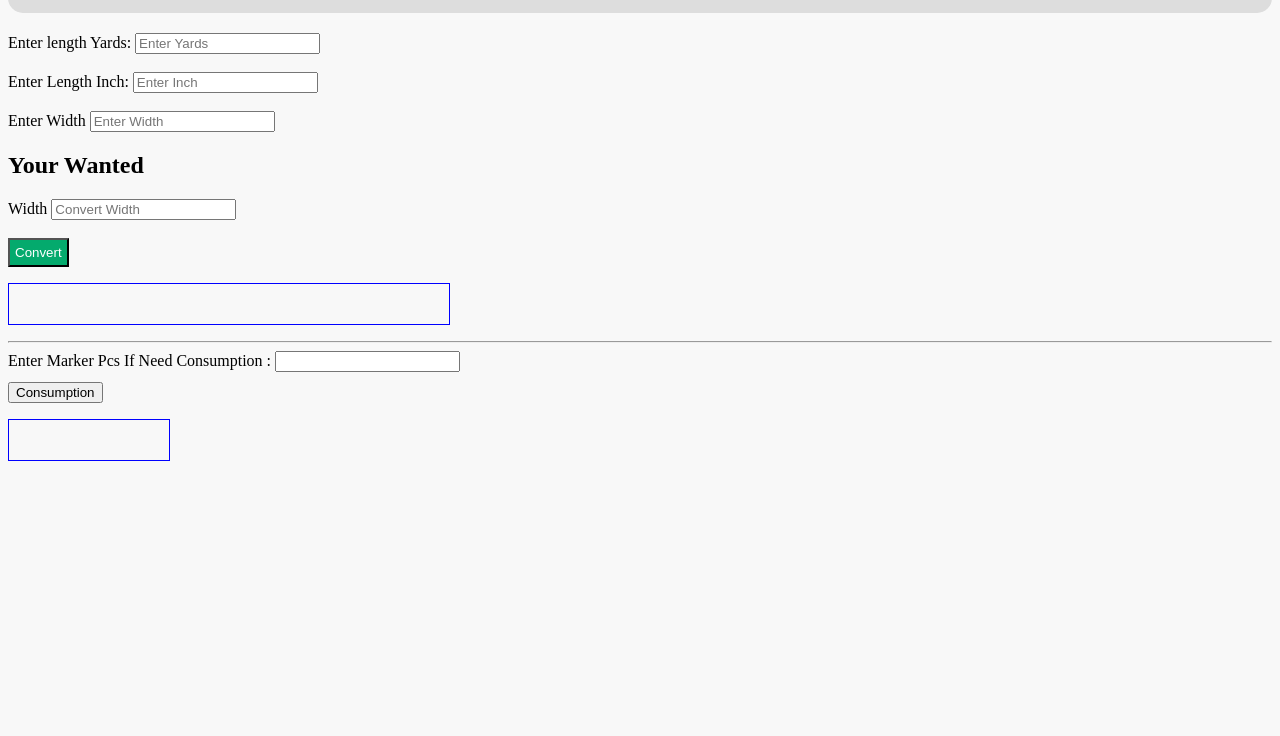
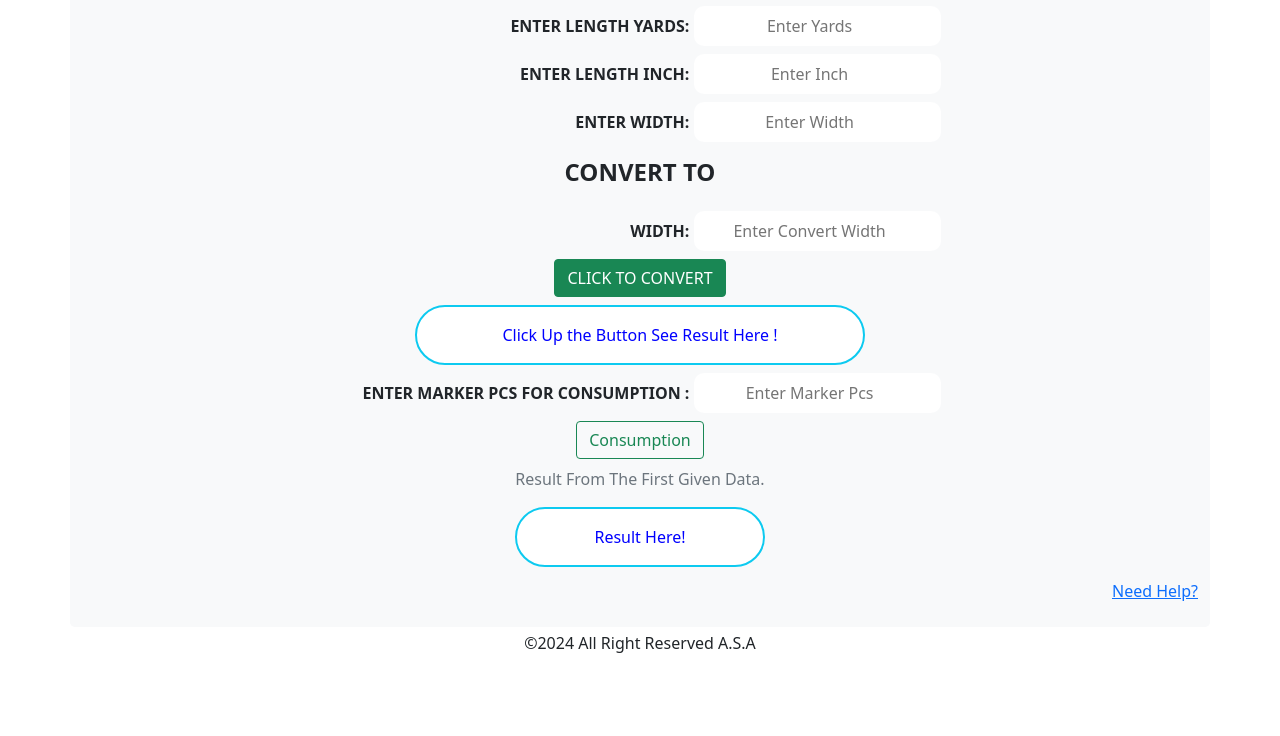
Before and after one commit to abusayed-ahmed/marker-length-width-consumption, a plain HTML site: page index.html in a window 1280 px wide. Shown: the part 64-800 px from the top of the page. Drawn offline with nearby package versions, Linux system fonts and the light colour scheme.

Commit message:
Update with new ui index.html

```diff
--- a/index.html
+++ b/index.html
@@ -1,45 +1,73 @@
+<!DOCTYPE html>
 <!DOCTYPE html>
 <html lang="en">
 <head>
     <meta charset="UTF-8">
 	<meta http-equiv="X-UA-Compatible" content="IE=edge">
 	<meta name="viewport" content="width=device-width, initial-scale=1.0">
-    <title>Yards to Inches Converter</title>
+    <title>Marker length & Width Converter</title>
+	<link href="https://cdn.jsdelivr.net/npm/bootstrap@5.0.2/dist/css/bootstrap.min.css" rel="stylesheet" integrity="sha384-EVSTQN3/azprG1Anm3QDgpJLIm9Nao0Yz1ztcQTwFspd3yD65VohhpuuCOmLASjC" crossorigin="anonymous">
+	<style>
+		label{
+			width:350px;
+			text-align:right;
+		}
+		input{
+			border:none;
+			padding:8px;
+			border-radius:10px;
+			text-align:center;
+		}
+		@media only screen and (max-width: 992px) {
+			label {
+			text-align:center;
+  }
+}
+	</style>
 </head>
-<body style="background-color:rgb(248,248,248)">
+<body>
+	<div class="container bg-light rounded-3 d-flex justify-content-center flex-column gap-2 text-center">
+				<h2 class="text-center fw-bolder p-2 bg-success text-white text-uppercase rounded-3">Marker length & Width Converter</h2>
+
 			<div>
-		<h2 style="text-align:center;background-color:rgb(221,221,221);padding:15px;border-radius:15px">Marker length & Width Convert</h2>
-		<label for="yards">Enter length Yards:</label>
-		<input type="number" id="yards" name="yards" placeholder="Enter Yards"><br>
-		<br>
-		<label for="inch">Enter Length Inch:</label>
-		<input type="number" id="inch" name="inch" placeholder="Enter Inch"><br>
-		<br>
-		<label for="exwidth">Enter Width</label>
-		<input type="number" id="exwidth" name="exwidth" placeholder="Enter Width">
-
+				<label class="fw-bold text-uppercase form-label" for="yards">Enter length Yards: </label>
+				<input type="number" id="yards" name="yards" placeholder="Enter Yards">
 			</div>
 			<div>
-		<h2>Your Wanted</h2>
-
-		<label for="wwidth">Width</label>
-		<input type="number" id="wwidth" name="wwidth" placeholder="Convert Width">
-	</div> <br>
-
-
-    <button style="padding:5px;background-color:rgb(4,170,109);color:white" onclick="convertYardsToInches()">Convert</button>
-    <p id="result" style="color:blue;border:1px solid;padding:20px;max-width:400px"></p>
-	<hr>
+				<label class="fw-bold text-uppercase form-label" for="yards" for="inch">Enter Length Inch: </label>
+				<input type="number" id="inch" name="inch" placeholder="Enter Inch">
+			</div>
 			<div>
-				<label for="mPcs">Enter Marker Pcs If Need Consumption :</label>
-				<input type="number" id="mPcs" name="mPcs">
-				<div style:"display: flex; justify-content: center; align-items: center;">
-				<button onclick="consumption()" style="margin-top:10px">Consumption</button>
-				<p id="resultC1" style="color:blue;border:1px solid;padding:20px;max-width:120px"></p>
-
+				<label class="fw-bold text-uppercase" for="yards" for="exwidth">Enter Width: </label>
+				<input type="number" id="exwidth" name="exwidth" placeholder="Enter Width">
 			</div>
+				<h4 class="text-center fw-bolder p-2 text-uppercase rounded-3">Convert TO</h4>
+			<div>
+				<label class="fw-bold text-uppercase" for="yards" for="wwidth">Width: </label>
+				<input type="number" id="wwidth" name="wwidth" placeholder="Enter Convert Width">
 			</div>
-
+			<div>
+				<button class="btn btn-success text-uppercase" onclick="convertYardsToInches()">click to Convert</button>
+			</div>
+			<div>
+				<p id="result" class="border border-2 border-info p-3 rounded-pill bg-white" style="max-width:450px; color:blue; margin:auto">Click Up the Button See Result Here !</p>
+			</div>
+			<div>
+				<label class="fw-bold text-uppercase" for="yards" for="mPcs">Enter Marker Pcs For Consumption :</label>
+				<input type="number" id="mPcs" name="mPcs" placeholder="Enter Marker Pcs">
+			</div>
+			<div>
+				<button  class="btn btn-outline-success" onclick="consumption()">Consumption</button>
+			</div>
+			<div>
+				<p class="text-muted">Result From The First Given Data.</p>
+				<p id="resultC1" class="border border-2 border-info p-3 rounded-pill bg-white mb-1" style="color:blue;border:1px solid;max-width:250px;margin:auto">Result Here!</p>
+			</div>
+			<p class="text-end"><a href="https://www.facebook.com/sayed.ahammed69?mibextid=ZbWKwL" target="_blank">Need Help?<a></p>
+	</div>
+	<footer class="text-center mt-1">
+		<p>&copy;2024 All Right Reserved A.S.A</p>
+	</footer>
     <script>
         function convertYardsToInches() {
             // Retrieve value from input field
@@ -53,15 +81,21 @@
 			var inch = myard - Math.floor(myard);
 				myard = Math.floor(myard);
 				inch = (inch*36).toFixed(2);
-
             // Display the result
-            document.getElementById("result").innerHTML ="Marker Length is: " + myard + " Yard " + inch + " Inches";
+            document.getElementById("result").innerHTML ="Marker Length is = " + myard + " Yard " + inch + " Inches";
         }
 
 		function consumption (){
-			var mLenght = parseFloat(document.getElementById("result").value);
-			document.getElementById("resultC1").innerHTML =mLenght;
+			var yards = parseFloat(document.getElementById("yards").value);
+			var inch = parseFloat(document.getElementById("inch").value);
+			var mapcs = parseFloat(document.getElementById("mPcs").value);
+				inch = inch/36;
+				yards= yards+inch;
+			var cons = (yards/mapcs).toFixed(3);
+			document.getElementById("resultC1").innerHTML ="Consumption is = "+cons+" yards";
 		}
+		console.log(result);
     </script>
+	<script src="https://cdn.jsdelivr.net/npm/bootstrap@5.0.2/dist/js/bootstrap.bundle.min.js" integrity="sha384-MrcW6ZMFYlzcLA8Nl+NtUVF0sA7MsXsP1UyJoMp4YLEuNSfAP+JcXn/tWtIaxVXM" crossorigin="anonymous"></script>
 </body>
 </html>
```
Lines whose indentation alone changed are shown as unchanged.
